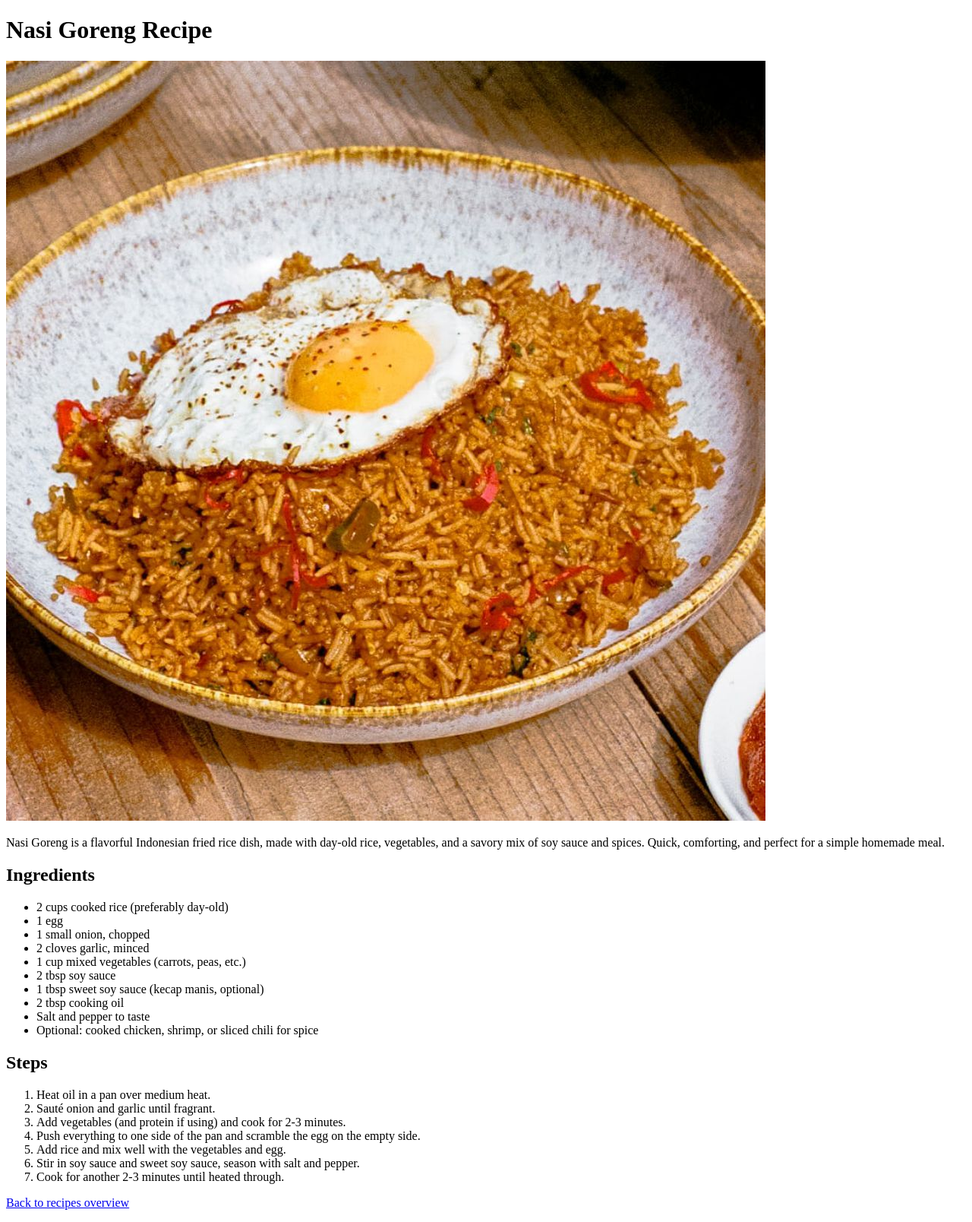
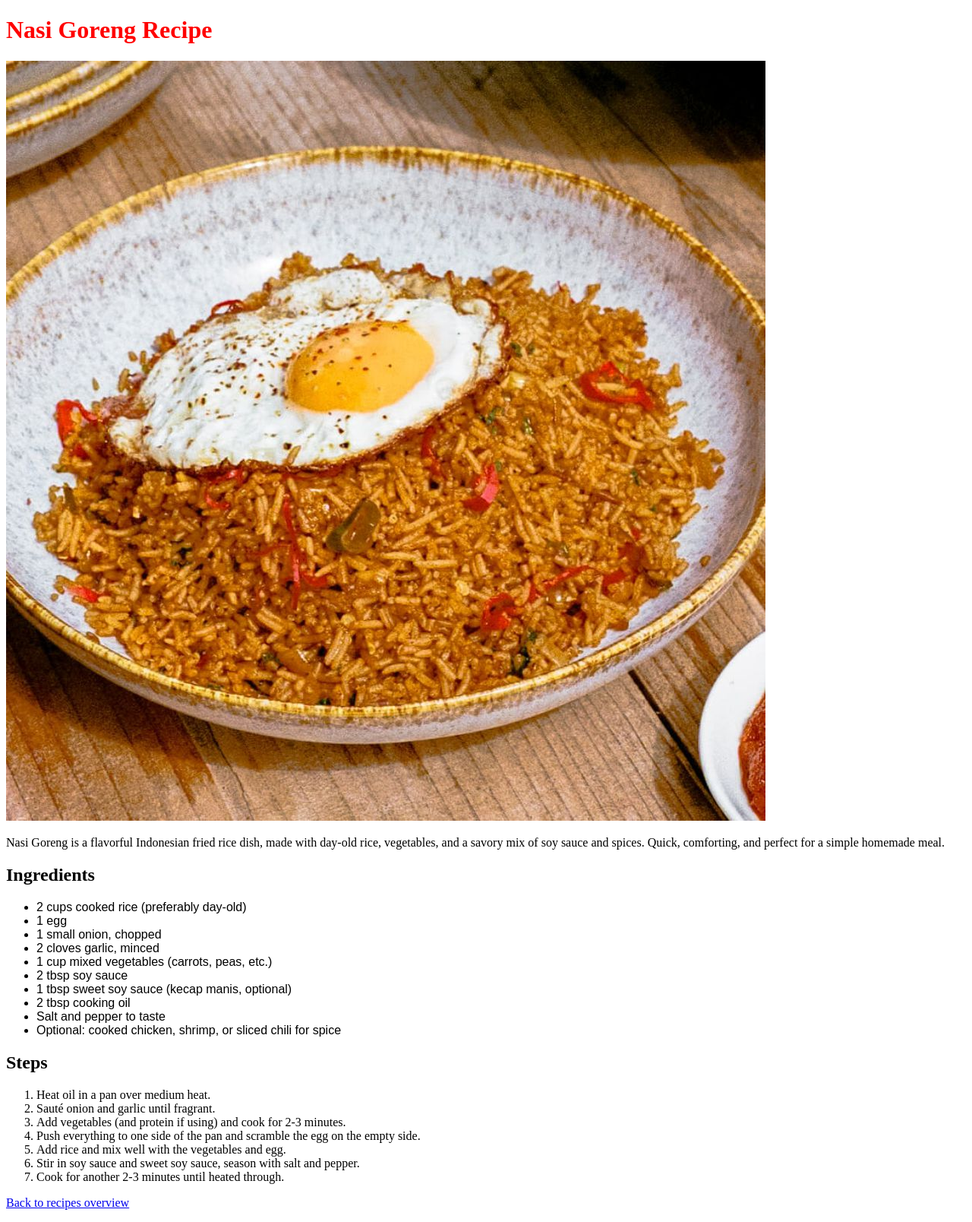
Before and after one commit to GymmoMaker/odin2026, a plain HTML site: page 00-odin-recipes/pages/nasigoreng.html in a window 1280 px wide. Shown: the whole page at 76% size. Drawn offline with Linux system fonts and the light colour scheme.

Commit message:
Add some CSS styling to recipes

```diff
--- /dev/null
+++ b/00-odin-recipes/css/styles.css
@@ -0,0 +1,7 @@
+h1 {
+    color:red;
+}
+
+.ingredients {
+    font-family:fantasy, sans-serif;
+}
--- a/00-odin-recipes/pages/nasigoreng.html
+++ b/00-odin-recipes/pages/nasigoreng.html
@@ -3,6 +3,7 @@
     <head>
         <meta charset="UTF-8">
         <title>Nasi Goreng</title>
+        <link rel="stylesheet" href="../css/styles.css">
     </head>
     <body>
         <h1>Nasi Goreng Recipe</h1>
@@ -10,7 +11,7 @@
         <p>Nasi Goreng is a flavorful Indonesian fried rice dish, made with day-old rice, vegetables, and a savory mix of soy sauce and spices. Quick, comforting, and perfect for a simple homemade meal.</p>
         <p>
             <h2>Ingredients</h2>
-            <ul>
+            <ul class="ingredients">
                 <li>2 cups cooked rice (preferably day-old)</li>
                 <li>1 egg</li>
                 <li>1 small onion, chopped</li>
```
Also changed, not shown: 00-odin-recipes/index.html (+1 -0 lines), 00-odin-recipes/pages/pekingduck.html (+2 -1 lines), 00-odin-recipes/pages/pizzatonno.html (+2 -1 lines).
